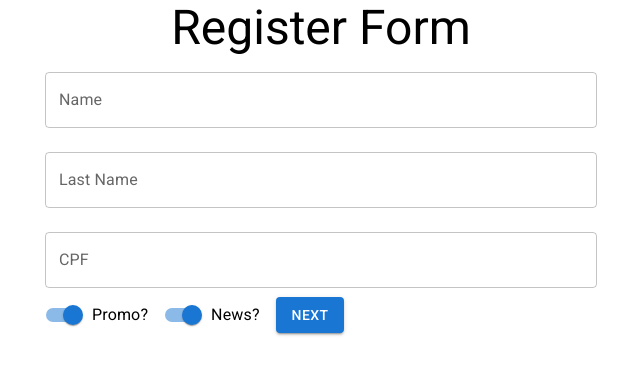
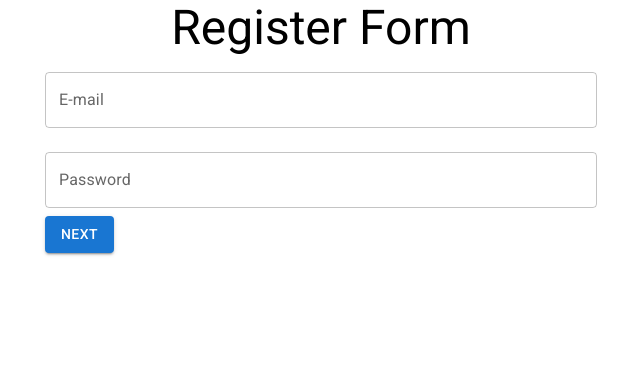
Before and after one commit to albertojuniorhc/react-hooks-contexts-best-practices, a React (Create React App) app in the folder register-form/: page / in a window 1280 px wide. Shown: the top 374 px of the page, without its empty margins (319-959 px from the left). Built offline with nearby package versions, Linux system fonts and the light colour scheme.

Commit message:
Class02 - Atv5

```diff
--- a/register-form/src/App.js
+++ b/register-form/src/App.js
@@ -13,15 +13,12 @@ function App() {
       <Typography variant="h3" component="h1" align="center">
         Register Form
       </Typography>
-      <RegisterForm
-        onSubmitForm={onSubmitForm}
-        isCPFValid={isCPFValid}
-      />
+      <RegisterForm onSubmitForm={submitAllForms} validation={isCPFValid} />
     </Container>
   );
 }
 
-function onSubmitForm(dataForm) {
+function submitAllForms(dataForm) {
   console.log(dataForm);
 }
 
--- a/register-form/src/components/DeliveryDetails/DeliveryDetails.jsx
+++ b/register-form/src/components/DeliveryDetails/DeliveryDetails.jsx
@@ -1,9 +1,14 @@
 import { TextField, Button } from "@mui/material";
 import React from "react";
 
-function DeliveryDetails() {
+function DeliveryDetails({ onSubmitForm }) {
   return (
-    <form>
+    <form
+      onSubmit={(event) => {
+        event.preventDefault();
+        onSubmitForm("Full form data");
+      }}
+    >
       <TextField
         id="cep"
         label="Zip Code"
--- a/register-form/src/components/PersonalDetails/PersonalDetails.jsx
+++ b/register-form/src/components/PersonalDetails/PersonalDetails.jsx
@@ -1,7 +1,7 @@
 import React, { useState } from "react";
 import { Button, TextField, Switch, FormControlLabel } from "@mui/material";
 
-function RegisterForm({ onSubmitForm, isCPFValid }) {
+function RegisterForm({ onSubmitForm, validation }) {
   const [name, setName] = useState("");
   const [lastName, setLastName] = useState("");
   const [cpf, setCpf] = useState("");
@@ -45,7 +45,7 @@ function RegisterForm({ onSubmitForm, isCPFValid }) {
         id="cpf"
         label="CPF"
         onBlur={(event) => {
-          const validationCPF = isCPFValid(event.target.value);
+          const validationCPF = validation(event.target.value);
           setErrors({
             cpf: validationCPF,
           });
--- a/register-form/src/components/RegisterForm/RegisterForm.jsx
+++ b/register-form/src/components/RegisterForm/RegisterForm.jsx
@@ -5,27 +5,27 @@ import DeliveryDetails from "../DeliveryDetails/DeliveryDetails";
 import PersonalDetails from "../PersonalDetails/PersonalDetails";
 import UserData from "../UserData/UserData";
 
-function RegisterForm({ onSubmitForm, isCPFValid }) {
-  const [currentStep, setCurrentStep] = useState(1);
+function RegisterForm({ onSubmitForm, validation }) {
+  const [currentStep, setCurrentStep] = useState(0);
 
-  const CurrentForm = (step) => {
+  function nextStep() {
+    setCurrentStep(currentStep + 1);
+  }
+
+  function CurrentForm(step) {
     switch (step) {
       case 0:
-        return <UserData />;
+        return <UserData onSubmitForm={nextStep} />;
       case 1:
         return (
-          <PersonalDetails
-            onSubmitForm={onSubmitForm}
-            isCPFValid={isCPFValid}
-          />
+          <PersonalDetails onSubmitForm={nextStep} validation={validation} />
         );
-
       case 2:
-        return <DeliveryDetails />;
+        return <DeliveryDetails onSubmitForm={onSubmitForm} />;
       default:
         return <Typography>Error on form select!</Typography>;
     }
-  };
+  }
 
   return <>{CurrentForm(currentStep)}</>;
 }
--- a/register-form/src/components/UserData/UserData.jsx
+++ b/register-form/src/components/UserData/UserData.jsx
@@ -1,24 +1,31 @@
 import { Button, TextField } from "@mui/material";
 import React from "react";
 
-function UserData() {
+function UserData({ onSubmitForm }) {
   return (
-    <form>
+    <form
+      onSubmit={(event) => {
+        event.preventDefault();
+        onSubmitForm();
+      }}
+    >
       <TextField
         id="email"
         label="E-mail"
         type="email"
+        // required
         variant="outlined"
+        margin="normal"
         fullWidth
-        margin="normal"
       />
       <TextField
         id="password"
         label="Password"
         type="password"
+        // required
         variant="outlined"
+        margin="normal"
         fullWidth
-        margin="normal"
       />
       <Button variant="contained" color="primary" type="submit">
         Next
```
